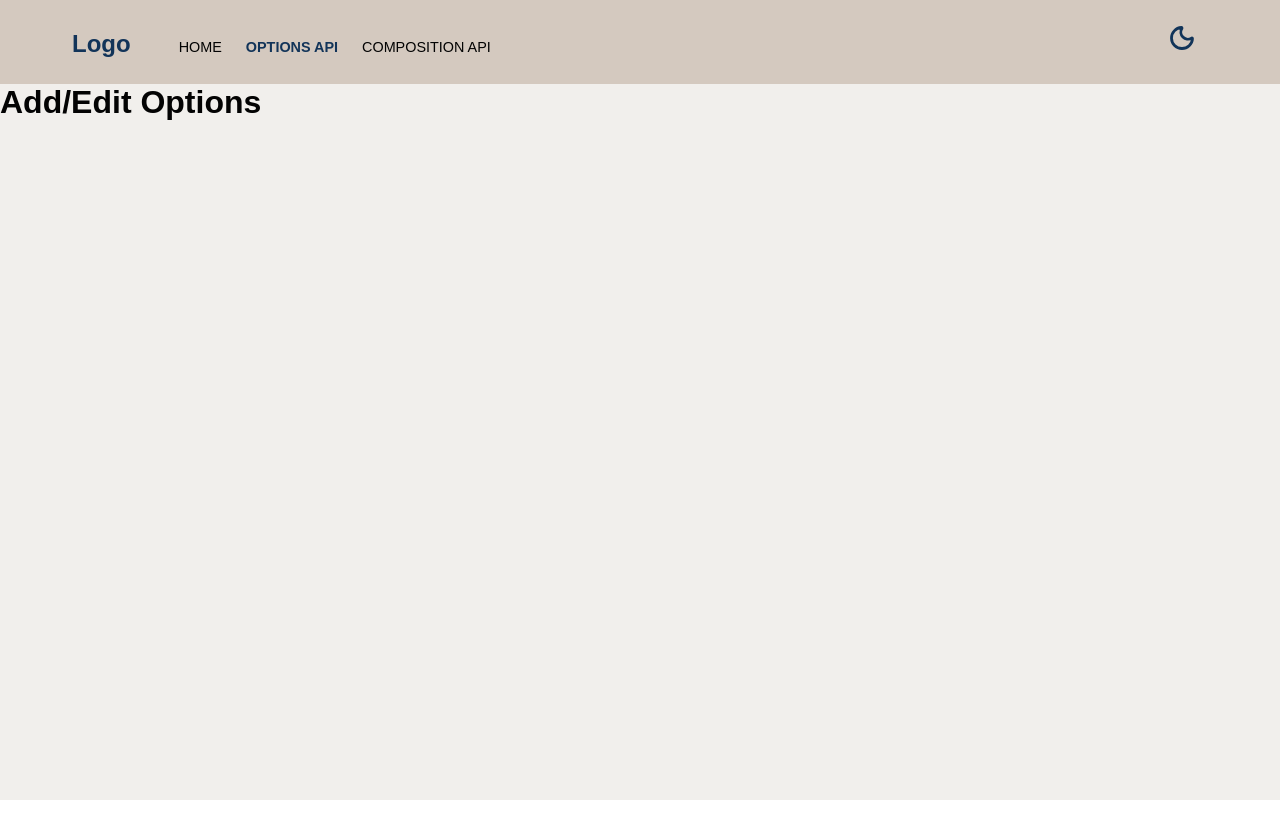
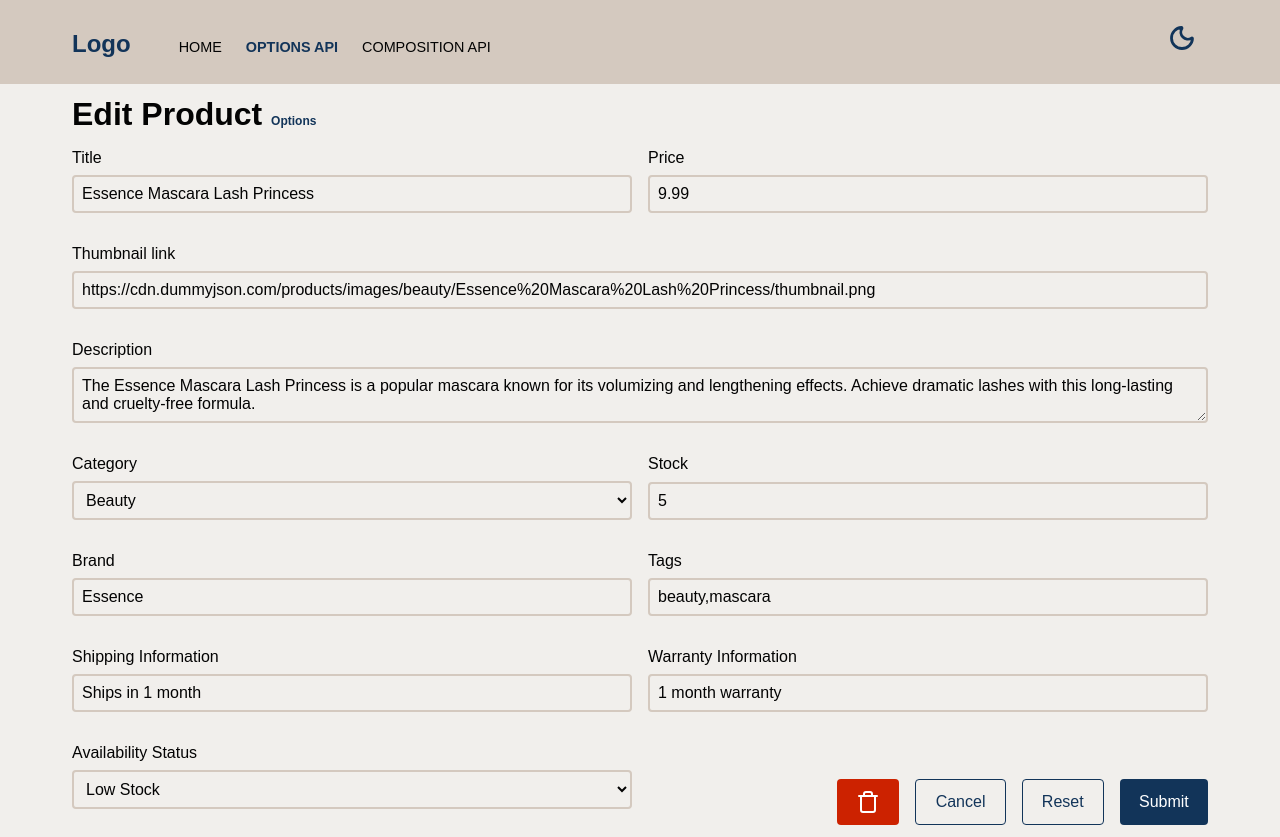
Before and after one commit to kareem172/products-manager, a Vue app: page /options/add-edit-product/1 in a window 1280 px wide. Before the commit the page ends 800 px from the top, so only its background shows below. Built offline with nearby package versions, Linux system fonts and the light colour scheme; data requests are answered from the project's data file.

Commit message:
feat(ProductCard): format product price using formatCurrency function and update edit route feat(AddEditOptionsPage): implement product add/edit functionality with proper handling and logging

```diff
--- a/src/components/ProductCard.vue
+++ b/src/components/ProductCard.vue
@@ -10,7 +10,7 @@
         <span class="stock"> {{ product.stock }} left</span>
       </div>
       <div class="product-details">
-        <span class="price">{{ product.price }}$</span>
+        <span class="price">{{ formatCurrency(product.price) }}</span>
         <span>
           <Star fill="#FF9529" stroke="#FF9529" size="16" />
           <span>{{ product.rating }}</span>
@@ -22,7 +22,7 @@
         >See more</router-link
       >
       <router-link
-        :to="$route.path + `/add-edit-product`"
+        :to="$route.path + `/add-edit-product/${product.id}`"
         class="btn outlined"
         append
         >Edit
@@ -33,13 +33,16 @@
 
 <script>
 import { Star } from "lucide-vue-next";
+import { formatCurrency } from "@/utils/formatters.js";
 export default {
   name: "ProductCard",
   props: ["product"],
   components: {
     Star,
   },
-  setup() {},
+  setup() {
+    return { formatCurrency };
+  },
 };
 </script>
 <style scoped>
--- a/src/mixins/productsMixin.js
+++ b/src/mixins/productsMixin.js
@@ -13,11 +13,33 @@ export default {
     },
     async getProductById(id) {
       const res = await axios.get(`http://localhost:3001/products/${id}`);
+      console.log(res.data);
       return res.data;
     },
     async getTop5Products() {
       const res = await axios.get("http://localhost:3001/products?_limit=5");
       return res.data;
     },
+    async addProduct(product) {
+      const res = await axios.post("http://localhost:3001/products", {
+        ...product,
+        rating: 4.5,
+        reviews: [],
+      });
+      console.log(res.data);
+      return res.data;
+    },
+    async updateProduct(id, product) {
+      const res = await axios.patch(`http://localhost:3001/products/${id}`, {
+        ...product,
+      });
+      console.log(res.data);
+      return res.data;
+    },
+    async deleteProduct(id) {
+      const res = await axios.delete(`http://localhost:3001/products/${id}`);
+      console.log(res.data);
+      return res.data;
+    },
   },
 };
--- a/src/pages/AddEditOptionsPage.vue
+++ b/src/pages/AddEditOptionsPage.vue
@@ -1,21 +1,76 @@
 <template>
-  <div>
-    <h1>Add/Edit Options</h1>
-  </div>
+  <main class="container">
+    <h1>{{ productId ? "Edit" : "Add" }} Product <span>Options</span></h1>
+    <ProductForm @submit="handleSubmit" @delete="handleDelete" />
+  </main>
 </template>
 
 <script>
+import ProductForm from "@/components/ProductForm.vue";
+import productMixin from "@/mixins/productsMixin.js";
 export default {
-  name: "TaskAddEditOptionsPage",
-
+  name: "AddEditOptionsPage",
+  mixins: [productMixin],
+  components: {
+    ProductForm,
+  },
   data() {
-    return {};
+    return {
+      productId: "",
+    };
   },
 
-  mounted() {},
+  mounted() {
+    this.productId = this.getId();
+    console.log("Product ID main:", this.productId);
+  },
 
-  methods: {},
+  methods: {
+    handleSubmit(formData) {
+      console.log("Form submitted!");
+      if (this.productId) {
+        this.updateProducts(this.productId, formData)
+          .then((res) => {
+            console.log(res);
+          })
+          .catch((err) => {
+            console.error(err);
+          });
+      } else {
+        this.addProduct(formData)
+          .then(() => {
+            console.log("Product added successfully!");
+            this.$router.back();
+          })
+          .catch((error) => {
+            console.error("Error adding product:", error);
+          });
+      }
+    },
+    handleDelete(productId) {
+      console.log("Delete product with ID:", productId);
+      this.deleteProduct(productId)
+        .then(() => {
+          console.log("Product deleted successfully!");
+          this.$router.back();
+        })
+        .catch((error) => {
+          console.error("Error deleting product:", error);
+        });
+    },
+    getId() {
+      return this.$route.params?.id;
+    },
+  },
 };
 </script>
 
-<style scoped></style>
+<style scoped>
+h1 {
+  span {
+    color: var(--primary-color);
+    font-weight: 600;
+    font-size: 0.75rem;
+  }
+}
+</style>
```
